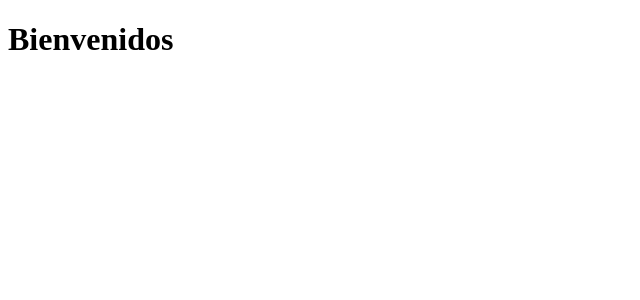
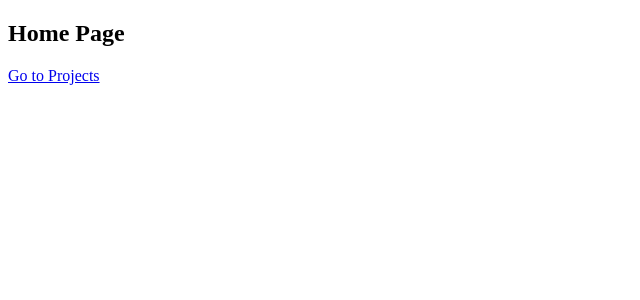
Before and after one commit to Senilliani/vuejs-masterclass, a Vue app: page / in a window 1280 px wide. Before the commit this address had no page. Shown: the top 300 px of the page, without its empty margins (0-640 px from the left). Built offline with nearby package versions, Linux system fonts and the light colour scheme; the HTML template or start-up script is replaced by a standard one.

Commit message:
configurate router

```diff
--- a/src/App.vue
+++ b/src/App.vue
@@ -2,5 +2,7 @@
 </script>
 
 <template>
-  <h1>Bienvenidos</h1>
+  <div>
+    <RouterView />
+  </div>
 </template>
--- a/src/router/index.ts
+++ b/src/router/index.ts
@@ -1,8 +1,31 @@
 import { createRouter, createWebHistory } from 'vue-router'
+import HomeView from '@/views/HomeView.vue'
+import { h } from 'vue'
 
 const router = createRouter({
   history: createWebHistory(import.meta.env.BASE_URL),
-  routes: [],
+  routes: [
+    {
+      path: '/',
+      name: 'home',
+      component: HomeView,
+    },
+    {
+      path: '/projects',
+      name: 'projects',
+      component: () => import('@/views/ProjectsView.vue'),
+    },
+    {
+      path: '/projects/:id',
+      name: 'single-project',
+      component: () => import('@/views/SingleProjectView.vue'),
+    },
+    {
+      path: '/:catchAll(.*)*',
+      name: 'NotFound',
+      component: h('div', { style: 'color: red' }, 'Esto es un 404'),
+    },
+  ],
 })
 
 export default router
--- /dev/null
+++ b/src/views/HomeView.vue
@@ -0,0 +1,13 @@
+<template>
+  <div>
+    <h2>Home Page</h2>
+    <RouterLink to="/projects">Go to Projects</RouterLink>
+  </div>
+</template>
+
+<script setup lang="ts">
+import { RouterLink } from 'vue-router';
+
+</script>
+
+<style scoped></style>
--- /dev/null
+++ b/src/views/ProjectsView.vue
@@ -0,0 +1,13 @@
+<template>
+  <div>
+    <h2>Projects Page</h2>
+    <RouterLink to="/">Go to Home</RouterLink>
+  </div>
+</template>
+
+<script setup lang="ts">
+import { RouterLink } from 'vue-router';
+
+</script>
+
+<style scoped></style>
--- /dev/null
+++ b/src/views/SingleProjectView.vue
@@ -0,0 +1,14 @@
+<template>
+  <div>
+    <h2>Project {{ route.params?.id }}</h2>
+  </div>
+</template>
+
+<script setup lang="ts">
+import { useRoute } from 'vue-router'
+
+const route = useRoute()
+
+</script>
+
+<style scoped></style>
--- a/vite.config.ts
+++ b/vite.config.ts
@@ -8,11 +8,11 @@
 export default defineConfig({
   plugins: [
     vue(),
-    vueDevTools(),
+    // vueDevTools(),
   ],
   resolve: {
     alias: {
-      '@': fileURLToPath(new URL('./src', import.meta.url))
+      '@': fileURLToPath(new URL('./src', import.meta.url)),
     },
   },
 })
```
